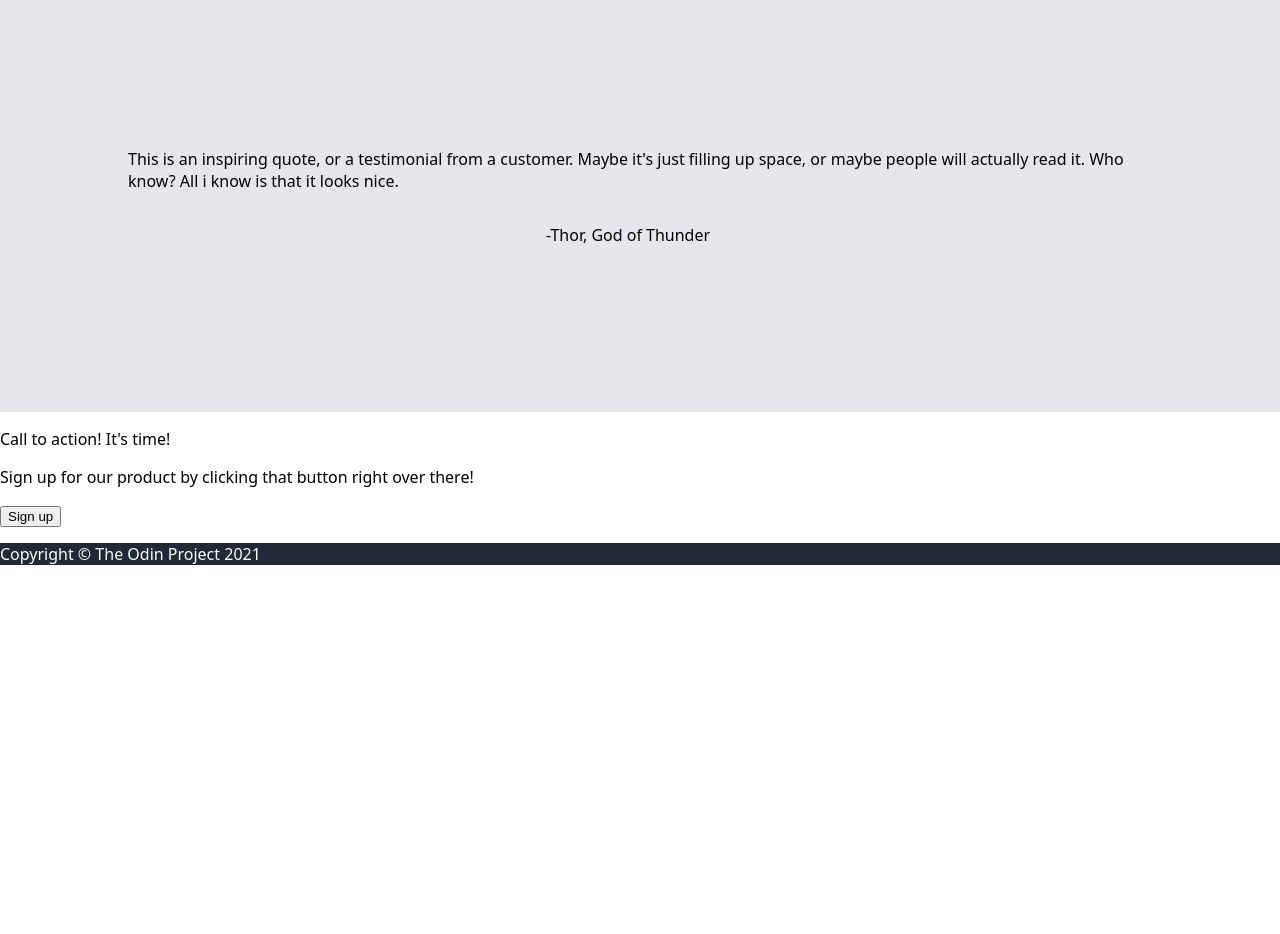
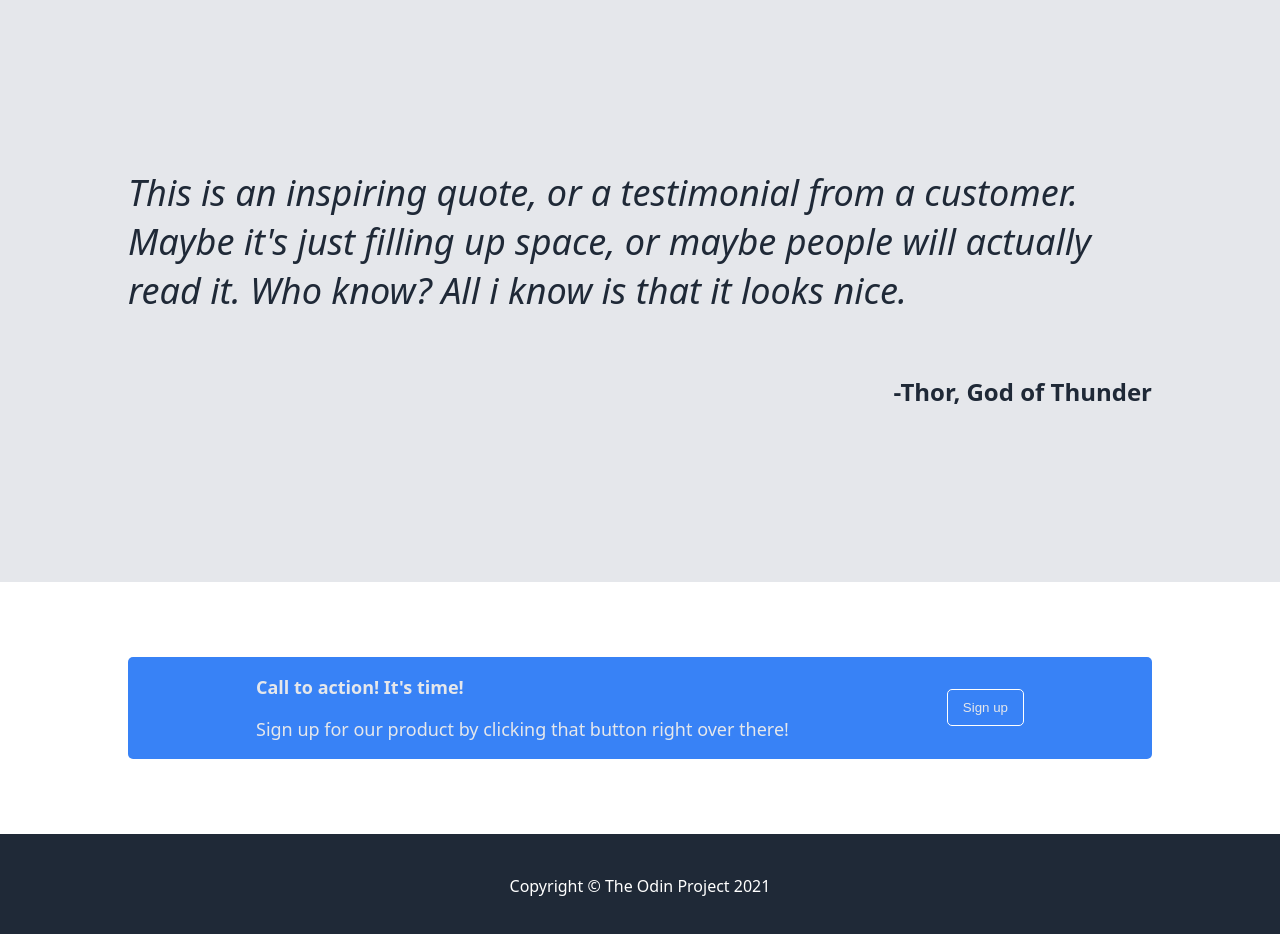
Before and after one commit to Dezkiel/Odin_Landing_Page, a plain HTML site: page index.html in a window 1280 px wide. Shown: the part 1100-2034 px from the top of the page. Before the commit the page ends 1681 px from the top, so only its background shows below. Drawn offline with Linux system fonts and the light colour scheme.

Commit message:
Added styles for the remaining markup and finished the website

```diff
--- a/styles.css
+++ b/styles.css
@@ -90,6 +90,8 @@ a{
       margin-top: 30px;
       margin-bottom: 30px;
       gap: 50px;
+      flex-wrap: wrap;
+      justify-content: center;
   }
 
   .card{
@@ -121,11 +123,69 @@ a{
       flex-direction: column;
       align-items: center;
       justify-content: center;
-    width: 1000px;
+      font-size: 36px;
+      color: #1F2937;
   }
 
+  .quote-text{
+      font-style: italic;
+  }
+
+  .quote-author{
+    align-self: flex-end;
+    font-size: 24px;
+    font-weight: bold;
+  }
+
+  .bottom-signup-section{
+      display: flex;
+      align-items: center;
+      justify-content: space-between;
+      padding-left: 10%;
+      padding-right: 10%;
+      background-color: #3882F6;
+      margin-left: 10%;
+      margin-right: 10%;
+      margin-top: 75px;
+      margin-bottom: 75px;
+      border-radius: 5px;
+  }
+
+  .bottom-signup-text{
+    color: #E5E7EB;
+    font-size: 18px;
+  }
+
+  .bottom-signup-title{
+    font-weight: bold;
+  }
+
+  .bottom-signup-btn{
+    display: flex;
+    align-items: center;
+    justify-content: center;
+
+  }
+
+  .signup-btn-bottom{
+    flex-shrink: 0;
+    flex-wrap: nowrap;
+    border: 1px solid white;
+    border-radius: 5px;
+    background-color: #3882F6;
+    color: #E5E7EB;
+    padding-left: 15px;
+    padding-right: 15px;
+    padding-top: 10px;
+    padding-bottom: 10px;
+  }
 
   .footer{
       background-color: #1F2937;
       color: white;
+      display: flex;
+      justify-content: center;
+      align-items: center;
+      padding-top: 25px;
+      padding-bottom: 25px;
   }
```
Lines whose indentation alone changed are shown as unchanged.
